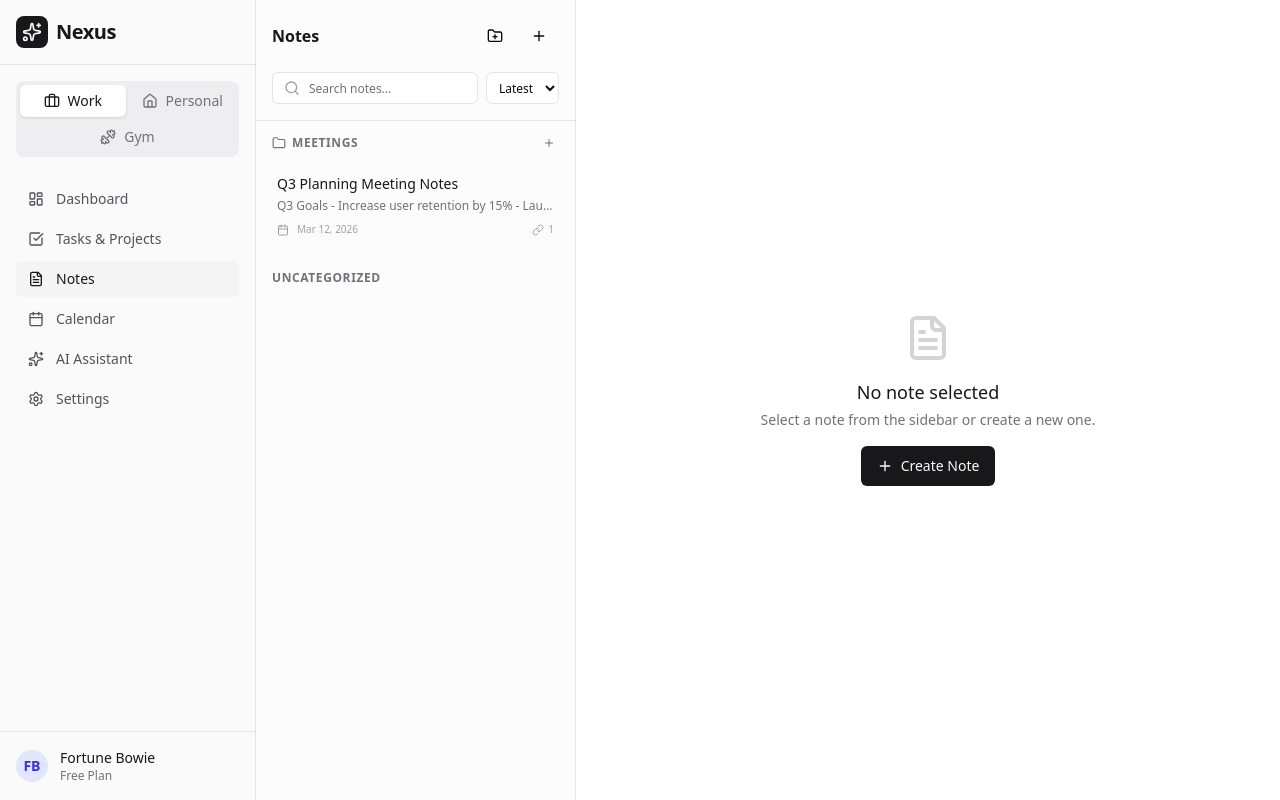
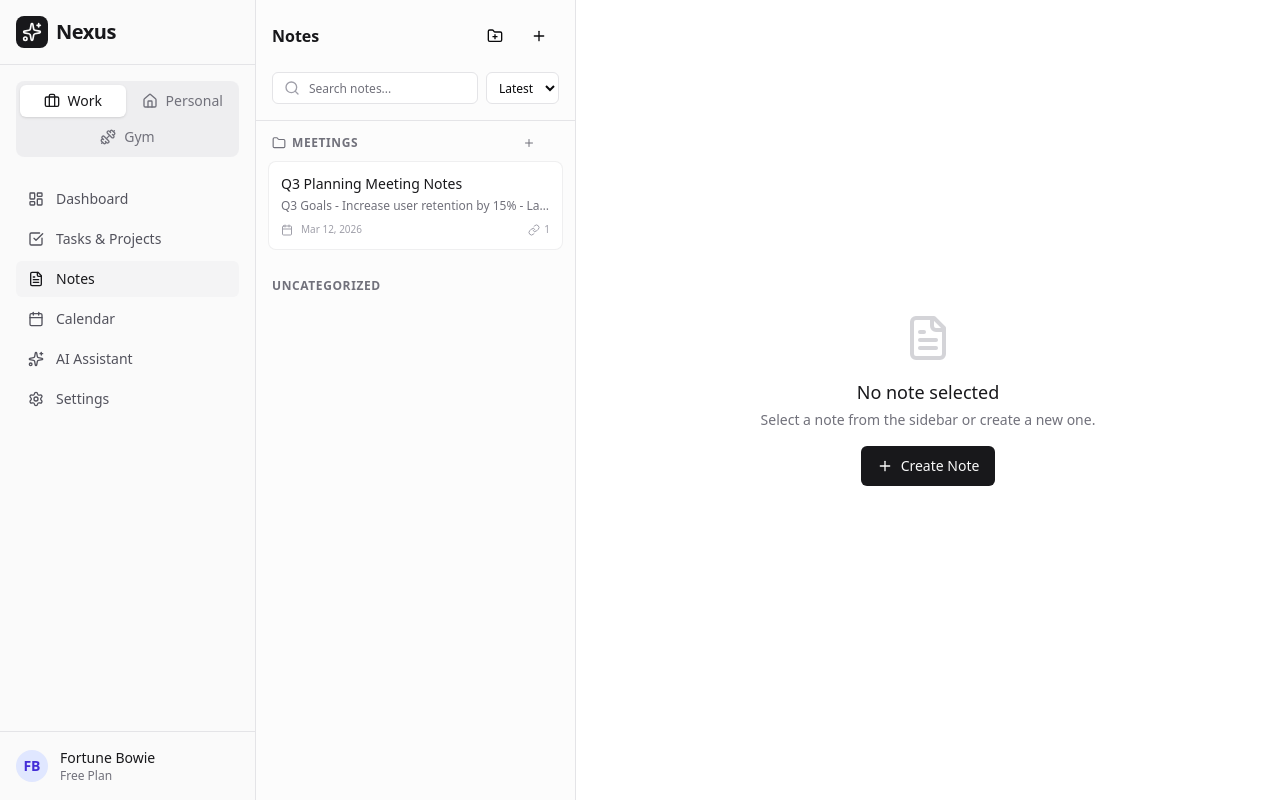
Before and after one commit to DontHugMeImAfraid/ProductivityApp, a React (Vite) app: page / in a window 1280 px wide. Both pictures are taken after a click on the button "Notes". Built offline with nearby package versions, Linux system fonts and the light colour scheme.

Commit message:
Updated Notes Logic Notes: - Can be renamed - Cant have the same name - Delete Confirmation

```diff
--- a/src/components/TaskDetailModal.tsx
+++ b/src/components/TaskDetailModal.tsx
@@ -10,7 +10,7 @@ import { Badge } from '@/components/ui/Badge';
 import { cn } from '@/lib/utils';
 
 export function TaskDetailModal() {
-  const { tasks, selectedTaskId, setSelectedTaskId, updateTask, deleteTask, workspace, settings } = useAppStore();
+  const { tasks, selectedTaskId, setSelectedTaskId, updateTask, deleteTask, workspace, settings, updateSettings } = useAppStore();
 
   const task = tasks.find(t => t.id === selectedTaskId);
 
@@ -26,6 +26,7 @@ export function TaskDetailModal() {
   const [effort, setEffort] = useState('');
   const [impact, setImpact] = useState('');
   const [addToCalendar, setAddToCalendar] = useState(false);
+  const [showDateError, setShowDateError] = useState(false);
 
   useEffect(() => {
     if (task) {
@@ -46,26 +47,16 @@ export function TaskDetailModal() {
 
   if (!task) return null;
 
-  const handleSave = () => {
-    // Validation
+  const executeSave = () => {
     const maxScale = settings.scaleSystem === '1-5' ? 5 : 10;
     const parsedEffort = effort ? Math.min(Math.max(parseInt(effort, 10), 1), maxScale) : undefined;
     const parsedImpact = impact ? Math.min(Math.max(parseInt(impact, 10), 1), maxScale) : undefined;
 
-    const today = format(new Date(), 'yyyy-MM-dd');
     let finalDueDate = dueDate;
     let finalStartDate = startDate;
 
-    if (!settings.allowBackDatingTasks) {
-      if (finalDueDate && finalDueDate < today) {
-        finalDueDate = today;
-      }
-      if (finalStartDate && finalStartDate < today) {
-        finalStartDate = today;
-      }
-      if (finalStartDate && finalDueDate && finalDueDate < finalStartDate) {
-        finalDueDate = finalStartDate;
-      }
+    if (finalStartDate && finalDueDate && finalDueDate < finalStartDate) {
+      finalDueDate = finalStartDate;
     }
 
     updateTask(task.id, {
@@ -82,7 +73,21 @@ export function TaskDetailModal() {
       impact: settings.enableImpact ? parsedImpact : undefined,
       addToCalendar,
     });
+    setShowDateError(false);
     setSelectedTaskId(null);
+  };
+
+  const handleSave = () => {
+    const today = format(new Date(), 'yyyy-MM-dd');
+
+    if (!settings.allowBackDatingTasks) {
+      if ((dueDate && dueDate < today) || (startDate && startDate < today)) {
+        setShowDateError(true);
+        return;
+      }
+    }
+
+    executeSave();
   };
 
   const handleDelete = () => {
--- a/src/pages/Notes.tsx
+++ b/src/pages/Notes.tsx
@@ -7,17 +7,22 @@ import { Textarea } from '@/components/ui/Textarea';
 import { Plus, Search, FileText, Link as LinkIcon, Calendar as CalendarIcon, Trash2, ArrowLeft, FolderPlus, Folder } from 'lucide-react';
 import { format } from 'date-fns';
 import { NoteEditor } from '@/components/NoteEditor';
+import { DragDropContext, Droppable, Draggable, DropResult } from '@hello-pangea/dnd';
 import { cn } from '@/lib/utils';
+import { Note } from '@/types';
 
 type SortOption = 'updated' | 'a-z' | 'z-a';
 
 export function Notes() {
-  const { workspace, notes, noteSections, addNote, updateNote, deleteNote, addNoteSection, selectedNoteId, setSelectedNoteId } = useAppStore();
+  const { workspace, notes, noteSections, addNote, updateNote, deleteNote, addNoteSection, deleteNoteSection, selectedNoteId, setSelectedNoteId } = useAppStore();
   const [searchQuery, setSearchQuery] = useState('');
+  const [isEditingTitle, setIsEditingTitle] = useState(false);
+  const [editingTitleValue, setEditingTitleValue] = useState('');
   const [isEditing, setIsEditing] = useState(false);
   const [sortBy, setSortBy] = useState<SortOption>('updated');
   const [isAddingSection, setIsAddingSection] = useState(false);
   const [newSectionName, setNewSectionName] = useState('');
+  const [showDeleteConfirm, setShowDeleteConfirm] = useState<Note | null>(null);
 
   const workspaceNotes = notes.filter(n => n.workspace === workspace);
   const workspaceSections = noteSections.filter(s => s.workspace === workspace);
@@ -37,17 +42,29 @@ export function Notes() {
   const selectedNote = notes.find(n => n.id === selectedNoteId);
 
   const handleCreateNote = (sectionId?: string) => {
+    const baseTitle = 'Untitled Note';
+    let newTitle = baseTitle;
+    let counter = 1;
+    const existingTitles = workspaceNotes.map(note => note.title);
+
+    while (existingTitles.includes(newTitle)) {
+      newTitle = `${baseTitle}(${counter})`;
+      counter++;
+    }
+
     const newNote = {
-      title: 'Untitled Note',
+      title: newTitle,
       content: '',
       workspace,
       linkedTaskIds: [],
       sectionId
     };
     const id = crypto.randomUUID();
-    useAppStore.getState().addNote({ ...newNote, id } as any);
+    useAppStore.getState().addNote({ ...newNote, id });
     setSelectedNoteId(id);
     setIsEditing(true);
+    setIsEditingTitle(true);
+    setEditingTitleValue(newTitle);
   };
 
   const handleCreateSection = () => {
@@ -58,22 +75,81 @@ export function Notes() {
     }
   };
 
+  const handleDeleteSection = (sectionId: string, sectionName: string) => {
+    const notesInSectionCount = workspaceNotes.filter(n => n.sectionId === sectionId).length;
+    const confirmationMessage = `Are you sure you want to delete the section "${sectionName}"?` +
+      (notesInSectionCount > 0 ? ` This will also delete ${notesInSectionCount} note(s) inside it.` : '');
+
+    if (window.confirm(confirmationMessage)) {
+      deleteNoteSection(sectionId);
+    }
+  };
+
+  const handleDeleteNote = (note: Note) => {
+    setShowDeleteConfirm(note);
+  };
+
+  const onDragEnd = (result: DropResult) => {
+    const { destination, source, draggableId } = result;
+
+    if (!destination) return;
+
+    if (destination.droppableId === source.droppableId && destination.index === source.index) {
+      return;
+    }
+
+    const note = notes.find(n => n.id === draggableId);
+    if (!note) return;
+
+    const newSectionId = destination.droppableId === 'uncategorized' ? undefined : destination.droppableId;
+
+    if (note.sectionId !== newSectionId) {
+      updateNote(draggableId, { sectionId: newSectionId });
+    }
+  };
+
+  const handleTitleSave = () => {
+    setIsEditingTitle(false);
+    if (!selectedNote || !editingTitleValue.trim() || editingTitleValue.trim() === selectedNote.title) {
+      return;
+    }
+
+    let newTitle = editingTitleValue.trim();
+
+    const baseTitle = newTitle;
+    let counter = 1;
+    const otherNoteTitles = workspaceNotes
+      .filter(note => note.id !== selectedNote.id)
+      .map(note => note.title);
+
+    while (otherNoteTitles.includes(newTitle)) {
+      newTitle = `${baseTitle}(${counter})`;
+      counter++;
+    }
+
+    updateNote(selectedNote.id, { title: newTitle });
+  };
+
   const renderNoteList = (notesToRender: typeof notes) => {
-    if (notesToRender.length === 0) return null;
-    return (
-      <div className="space-y-1">
-        {notesToRender.map(note => (
-          <button
-            key={note.id}
+    return notesToRender.map((note, index) => (
+      <Draggable key={note.id} draggableId={note.id} index={index}>
+        {(provided, snapshot) => (
+          <div
+            ref={provided.innerRef}
+            {...provided.draggableProps}
+            {...provided.dragHandleProps}
             onClick={() => {
               setSelectedNoteId(note.id);
+              setIsEditingTitle(false);
               setIsEditing(false);
             }}
-            className={`w-full text-left p-3 rounded-lg transition-all duration-200 active:scale-[0.98] ${
+            className={cn(
+              'w-full text-left p-3 rounded-lg transition-all duration-200 active:scale-[0.98] mb-1 cursor-grab',
               selectedNoteId === note.id
                 ? 'bg-white border border-zinc-200 shadow-sm'
-                : 'hover:bg-zinc-100 border border-transparent'
-            }`}
+                : 'bg-white border border-zinc-200/60 hover:border-zinc-300',
+              snapshot.isDragging ? 'shadow-lg ring-2 ring-indigo-400' : ''
+            )}
           >
             <h3 className="font-medium text-sm text-zinc-900 truncate">{note.title}</h3>
             <p className="text-xs text-zinc-500 truncate mt-1">{note.content.replace(/[#*`]/g, '')}</p>
@@ -87,13 +163,14 @@ export function Notes() {
                 </span>
               )}
             </div>
-          </button>
-        ))}
           </div>
-    );
+        )}
+      </Draggable>
+    ));
   };
 
   return (
+    <DragDropContext onDragEnd={onDragEnd}>
       <div className="h-full flex">
         {/* Sidebar for Notes List */}
         <div className={cn(
@@ -157,20 +234,39 @@ export function Notes() {
             {workspaceSections.map(section => {
               const sectionNotes = sortedNotes.filter(n => n.sectionId === section.id);
               return (
-              <div key={section.id} className="space-y-1">
-                <div className="flex items-center justify-between px-2 py-1 text-xs font-semibold text-zinc-500 uppercase tracking-wider">
+                <div key={section.id}>
+                  <div className="flex items-center justify-between px-2 py-1 text-xs font-semibold text-zinc-500 uppercase tracking-wider group">
                     <div className="flex items-center gap-1.5">
                       <Folder className="w-3.5 h-3.5" />
                       {section.name}
                     </div>
+                    <div className="flex items-center">
                       <Button size="icon" variant="ghost" className="h-5 w-5 hover:bg-zinc-200" onClick={() => handleCreateNote(section.id)}>
                         <Plus className="w-3 h-3" />
                       </Button>
+                      <Button size="icon" variant="ghost" className="h-5 w-5 text-zinc-400 hover:text-red-500 hover:bg-red-50 opacity-0 group-hover:opacity-100 transition-opacity" onClick={() => handleDeleteSection(section.id, section.name)}>
+                        <Trash2 className="w-3 h-3" />
+                      </Button>
                     </div>
+                  </div>
+                  <Droppable droppableId={section.id} key={section.id}>
+                    {(provided, snapshot) => (
+                      <div
+                        ref={provided.innerRef}
+                        {...provided.droppableProps}
+                        className={cn(
+                          "rounded-lg transition-colors min-h-[40px] p-1",
+                          snapshot.isDraggingOver ? "bg-zinc-200/50" : ""
+                        )}
+                      >
                         {renderNoteList(sectionNotes)}
-                {sectionNotes.length === 0 && (
-                  <div className="px-3 py-2 text-xs text-zinc-400 italic">Empty section</div>
+                        {provided.placeholder}
+                        {sectionNotes.length === 0 && !snapshot.isDraggingOver && (
+                          <div className="px-2 py-2 text-xs text-zinc-400 italic text-center">Empty section</div>
                         )}
+                      </div>
+                    )}
+                  </Droppable>
                 </div>
               );
             })}
@@ -182,7 +278,21 @@ export function Notes() {
                   Uncategorized
                 </div>
               )}
+              <Droppable droppableId="uncategorized">
+                {(provided, snapshot) => (
+                  <div
+                    ref={provided.innerRef}
+                    {...provided.droppableProps}
+                    className={cn(
+                      "rounded-lg transition-colors min-h-[40px] p-1",
+                      snapshot.isDraggingOver ? "bg-zinc-200/50" : ""
+                    )}
+                  >
                     {renderNoteList(sortedNotes.filter(n => !n.sectionId))}
+                    {provided.placeholder}
+                  </div>
+                )}
+              </Droppable>
             </div>
 
             {filteredNotes.length === 0 && !isAddingSection && (
@@ -208,16 +318,28 @@ export function Notes() {
                     </Button>
                   </div>
                   <div className="flex-1 min-w-0">
-                  {isEditing ? (
+                    {isEditingTitle ? (
                       <Input
-                      value={selectedNote.title}
-                      onChange={(e) => updateNote(selectedNote.id, { title: e.target.value })}
+                        value={editingTitleValue}
+                        onChange={(e) => setEditingTitleValue(e.target.value)}
                         className="text-xl md:text-3xl font-bold border-none px-0 h-auto focus-visible:ring-0 bg-transparent"
+                        autoFocus
+                        onBlur={handleTitleSave}
+                        onKeyDown={(e) => {
+                          if (e.key === 'Enter') {
+                            handleTitleSave();
+                          } else if (e.key === 'Escape') {
+                            setIsEditingTitle(false);
+                          }
+                        }}
                       />
                     ) : (
                       <h1
                         className="text-xl md:text-3xl font-bold text-zinc-900 truncate cursor-text"
-                      onClick={() => setIsEditing(true)}
+                        onClick={() => {
+                          setIsEditingTitle(true);
+                          setEditingTitleValue(selectedNote.title);
+                        }}
                       >
                         {selectedNote.title}
                       </h1>
@@ -245,10 +367,7 @@ export function Notes() {
                     <Button size="sm" variant={isEditing ? "default" : "outline"} onClick={() => setIsEditing(!isEditing)}>
                       {isEditing ? 'Done' : 'Edit'}
                     </Button>
-                  <Button variant="ghost" size="icon" className="h-9 w-9 text-red-500 hover:text-red-600 hover:bg-red-50" onClick={() => {
-                    deleteNote(selectedNote.id);
-                    setSelectedNoteId(null);
-                  }}>
+                  <Button variant="ghost" size="icon" className="h-9 w-9 text-red-500 hover:text-red-600 hover:bg-red-50" onClick={() => selectedNote && handleDeleteNote(selectedNote)}>
                       <Trash2 className="w-4 h-4" />
                     </Button>
                   </div>
@@ -277,5 +396,30 @@ export function Notes() {
           )}
         </div>
       </div>
+
+      {showDeleteConfirm && (
+        <div className="fixed inset-0 bg-black/50 backdrop-blur-sm z-50 flex items-center justify-center p-4">
+          <div className="bg-white rounded-xl shadow-xl w-full max-w-md animate-in fade-in zoom-in-95 duration-200">
+            <div className="p-6 text-center">
+              <h3 className="text-lg font-semibold text-zinc-900">Delete Note?</h3>
+              <p className="mt-2 text-sm text-zinc-600">
+                Are you sure you want to delete the note "{showDeleteConfirm.title}"? This action cannot be undone.
+              </p>
+            </div>
+            <div className="p-4 border-t border-zinc-200 bg-zinc-50 flex justify-end gap-2">
+              <Button variant="outline" onClick={() => setShowDeleteConfirm(null)}>Cancel</Button>
+              <Button variant="destructive" onClick={() => {
+                if (!showDeleteConfirm) return;
+                deleteNote(showDeleteConfirm.id);
+                setSelectedNoteId(null);
+                setShowDeleteConfirm(null);
+              }}>
+                Delete
+              </Button>
+            </div>
+          </div>
+        </div>
+      )}
+    </DragDropContext>
   );
 }
--- a/src/store/index.ts
+++ b/src/store/index.ts
@@ -288,7 +288,7 @@ export const useAppStore = create<AppState>()(
       }),
 
       addNote: (note) => set((state) => ({
-        notes: [...state.notes, { ...note, id: uuidv4(), createdAt: Date.now(), updatedAt: Date.now() }]
+        notes: [...state.notes, { ...note, createdAt: Date.now(), updatedAt: Date.now() }]
       })),
 
       updateNote: (id, updates) => set((state) => ({
@@ -303,10 +303,14 @@ export const useAppStore = create<AppState>()(
         noteSections: [...state.noteSections, { ...section, id: uuidv4() }]
       })),
 
-      deleteNoteSection: (id) => set((state) => ({
-        noteSections: state.noteSections.filter((s) => s.id !== id),
-        notes: state.notes.map(n => n.sectionId === id ? { ...n, sectionId: undefined } : n)
-      })),
+      deleteNoteSection: (id) => set((state) => {
+        const noteIdsToDelete = new Set(state.notes.filter(n => n.sectionId === id).map(n => n.id));
+        return {
+          noteSections: state.noteSections.filter((s) => s.id !== id),
+          notes: state.notes.filter(n => !noteIdsToDelete.has(n.id)),
+          selectedNoteId: state.selectedNoteId && noteIdsToDelete.has(state.selectedNoteId) ? null : state.selectedNoteId,
+        };
+      }),
 
       addEvent: (event) => set((state) => ({
         events: [...state.events, { ...event, id: uuidv4() }]
--- a/src/types/index.ts
+++ b/src/types/index.ts
@@ -99,7 +99,7 @@ export interface AppState {
   moveTask: (id: string, newStatus: Status) => void;
   reorderTasks: (startIndex: number, endIndex: number, status: Status) => void;
 
-  addNote: (note: Omit<Note, 'id' | 'createdAt' | 'updatedAt'>) => void;
+  addNote: (note: Omit<Note, 'createdAt' | 'updatedAt'>) => void;
   updateNote: (id: string, updates: Partial<Note>) => void;
   deleteNote: (id: string) => void;
 
```
Lines whose indentation alone changed are shown as unchanged.
